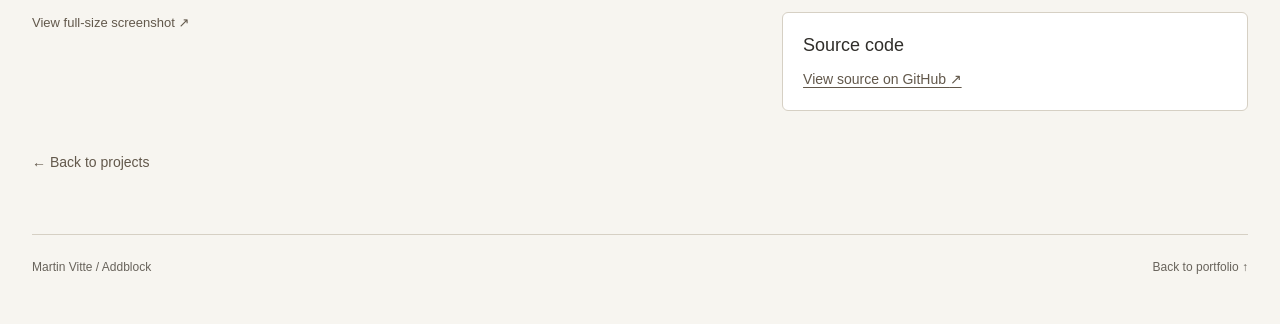
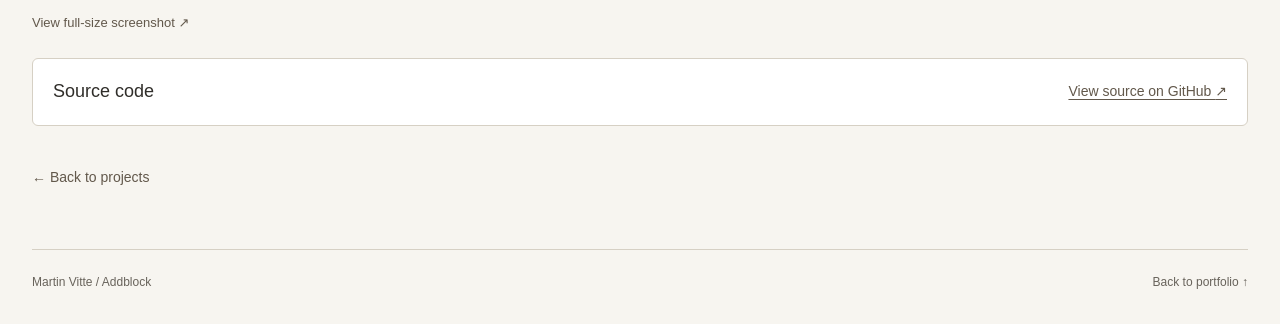
Before and after one commit to martinvtt/martinvtt.github.io, a plain HTML site: page projets/addblock.html in a window 1280 px wide. Shown: the part 964-1288 px from the top of the page. Drawn offline with Linux system fonts and the light colour scheme.

Commit message:
Place source links below project demos and text

```diff
--- a/project-page.css
+++ b/project-page.css
@@ -76,13 +76,18 @@ html.screenshot-open,body.screenshot-open{overflow:hidden}
   font-size: 14px;
 }
 .project-source {
+  display: flex;
+  flex-wrap: wrap;
+  align-items: center;
+  justify-content: space-between;
+  gap: 6px 20px;
+  margin-top: 24px;
   padding: 18px 20px;
   border: 1px solid var(--line);
   border-radius: 6px;
   background: var(--surface);
 }
 .project-source h2 {
-  margin: 0 0 6px;
   font-size: 18px;
   font-weight: 500;
 }
--- a/projets/addblock.html
+++ b/projets/addblock.html
@@ -7,7 +7,7 @@
   <meta name="color-scheme" content="light">
   <link rel="icon" href="../icon.svg" type="image/svg+xml">
   <link rel="stylesheet" href="../style.css">
-  <link rel="stylesheet" href="../project-page.css?v=project-layout-3">
+  <link rel="stylesheet" href="../project-page.css?v=project-layout-4">
 
   <script src="../screenshot.js?v=capture-fit-3" defer></script>
 <link rel="stylesheet" href="../themes.css?v=6">
@@ -43,12 +43,12 @@
               <p>It does not block everything: websites change, rules need updating, and some sites detect the extension. It is not available in browser extension stores yet.</p>
             </div>
           </div>
-          <section class="project-source" aria-labelledby="source-title">
-            <h2 id="source-title">Source code</h2>
-            <a href="https://github.com/martinvtt/addblock">View source on GitHub <span aria-hidden="true">↗</span></a>
-          </section>
         </div>
       </div>
+      <section class="project-source" aria-labelledby="source-title">
+        <h2 id="source-title">Source code</h2>
+        <a href="https://github.com/martinvtt/addblock">View source on GitHub <span aria-hidden="true">↗</span></a>
+      </section>
       <div class="project-return"><a class="button primary" href="../index.html#projets"><span aria-hidden="true">←</span> Back to projects</a></div>
     </main>
     <footer><span>Martin Vitte / Addblock</span><a href="../index.html">Back to portfolio ↑</a></footer>
```
Also changed, not shown: projets/assembly-maze.html (+5 -5 lines), projets/personal-desk.html (+1 -1 lines), projets/phishing-detector.html (+5 -5 lines).
